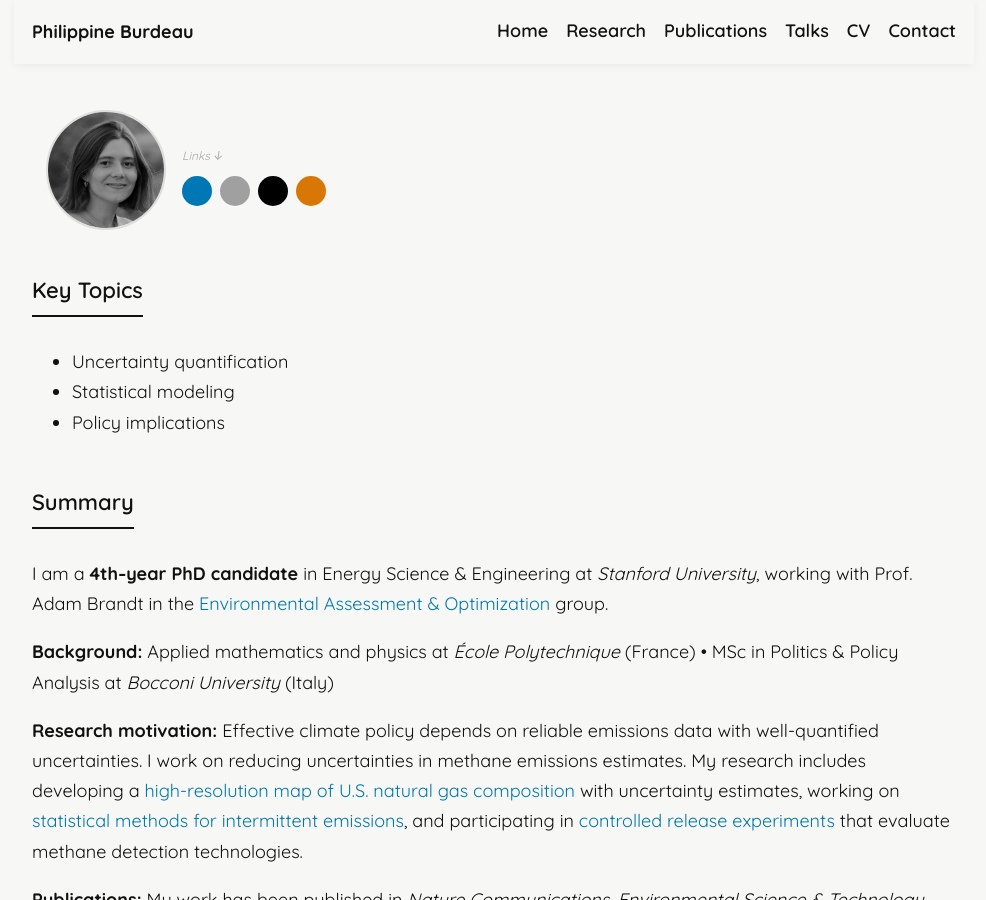
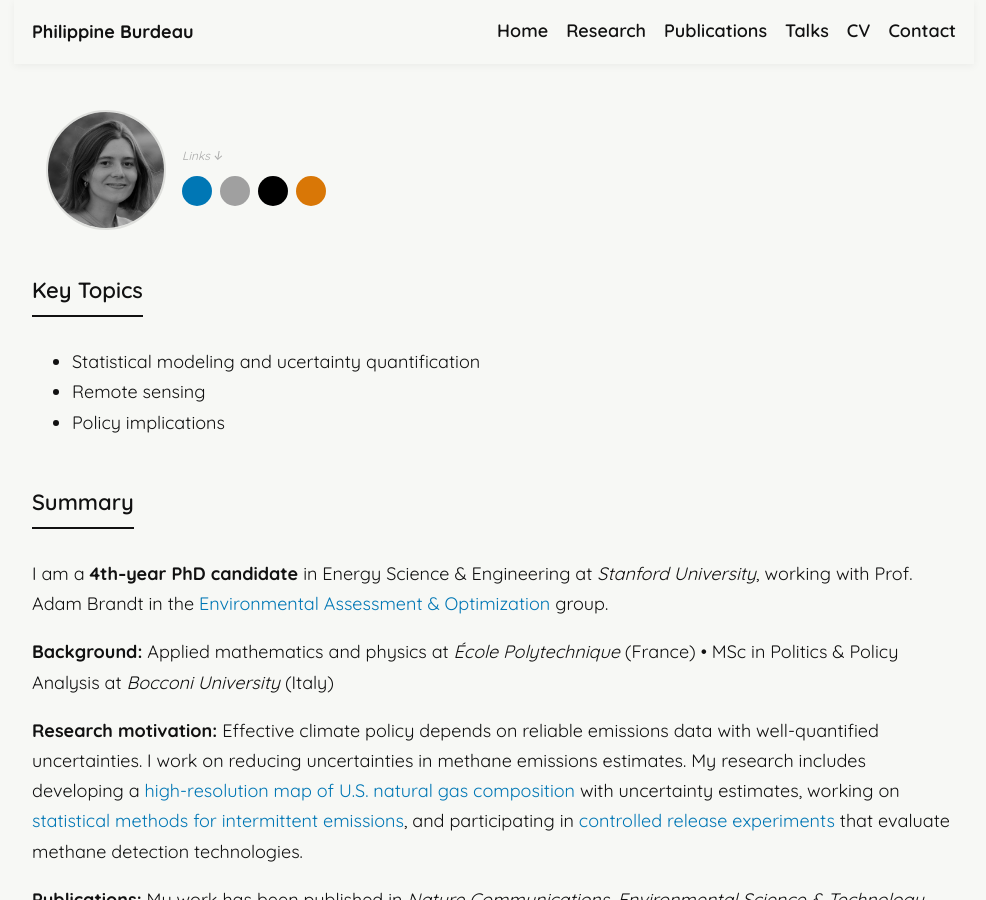
Before and after one commit to pburdeau/pburdeau.github.io, a Jekyll site: the page built from index.md, in a window 1280 px wide and 900 px high. Shown: the whole window, without its empty margins (146-1132 px from the left). Built offline with Jekyll 4.4.1, drawn with Linux system fonts in a browser that asks for light colours.

Commit message:
Update index.md

```diff
--- a/index.md
+++ b/index.md
@@ -19,8 +19,8 @@ permalink: /
   <div class="topics">
     <div class="section-title">Key Topics</div>
     <ul class="big-bullets">
-      <li>Uncertainty quantification</li>
-      <li>Statistical modeling</li>
+      <li>Statistical modeling and ucertainty quantification</li>
+      <li>Remote sensing</li>
       <li>Policy implications</li>
     </ul>
   </div>
```
